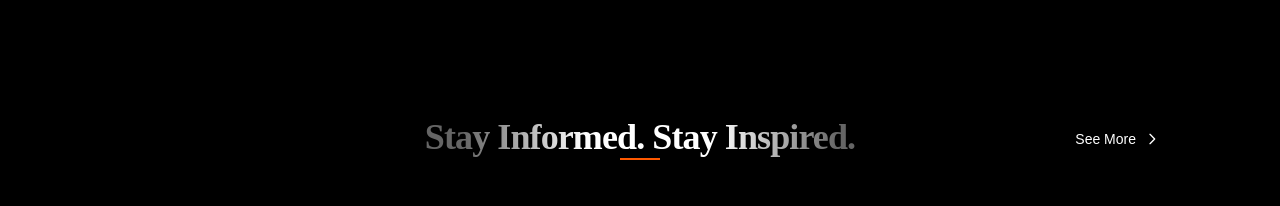
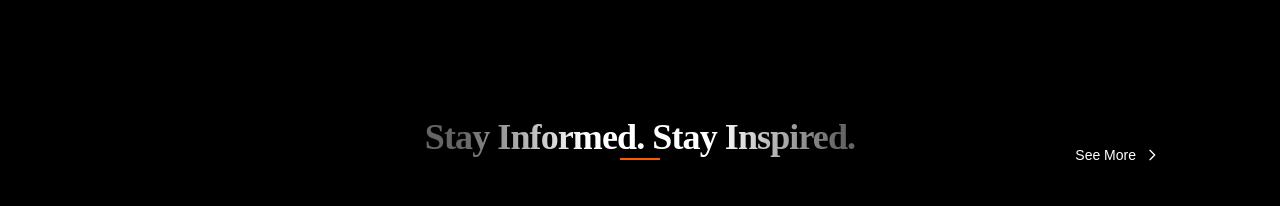
Before and after one commit to sanjeevbalmaninfotech/balmanFE, a Next.js app: page / in a window 1280 px wide. Shown: the part 5060-5266 px from the top of the page. Built offline with nearby package versions, Linux system fonts and the light colour scheme.

Commit message:
FIX - see more button in blog section

```diff
--- a/app/components/homePage/BlogSection.tsx
+++ b/app/components/homePage/BlogSection.tsx
@@ -48,12 +48,21 @@ export default function BlogSection() {
             Stay Informed. Stay Inspired.
           </h2>
           <div className="heading-underline mx-auto mb-12"></div>
-          <button className="absolute right-0 top-1/2 transform -translate-y-1/2 text-white text-sm hover:text-gray-300 transition-colors flex items-center gap-2">
+          <button
+            className="
+    mt-4 mx-auto
+    flex items-center gap-2
+    text-white text-sm hover:text-gray-300 transition-colors
+
+    md:absolute md:right-0 md:top-1/2 md:-translate-y-1/2
+  "
+          >
             See More
             <svg className="w-4 h-4" fill="none" stroke="currentColor" viewBox="0 0 24 24">
               <path strokeLinecap="round" strokeLinejoin="round" strokeWidth={2} d="M9 5l7 7-7 7" />
             </svg>
           </button>
+
         </div>
 
         {/* Blog Cards Grid */}
```
